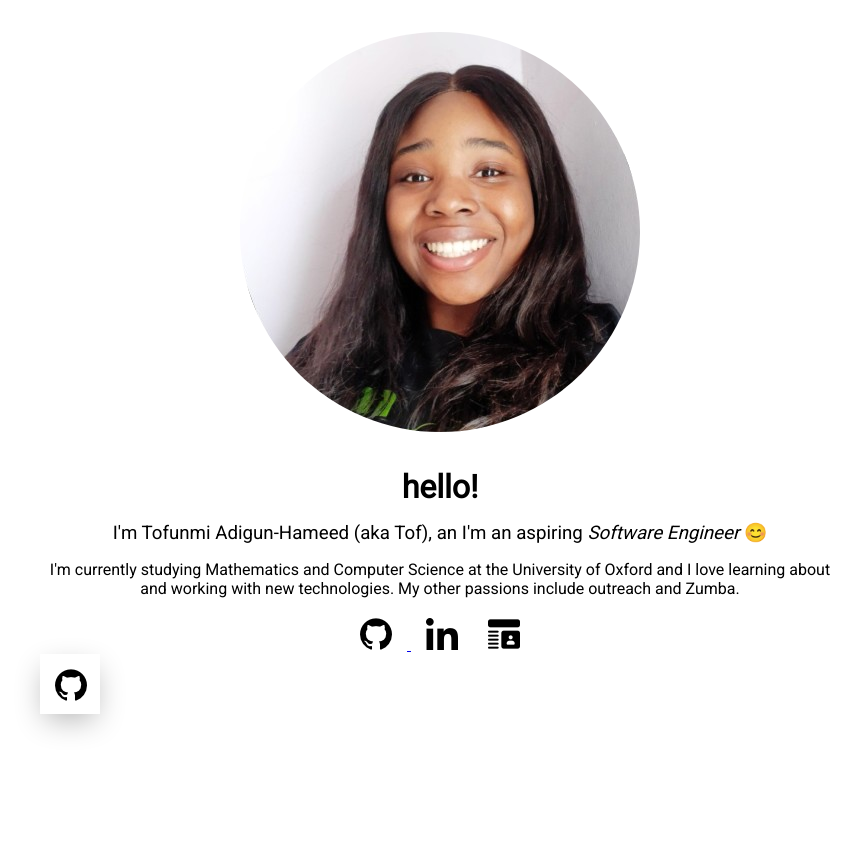
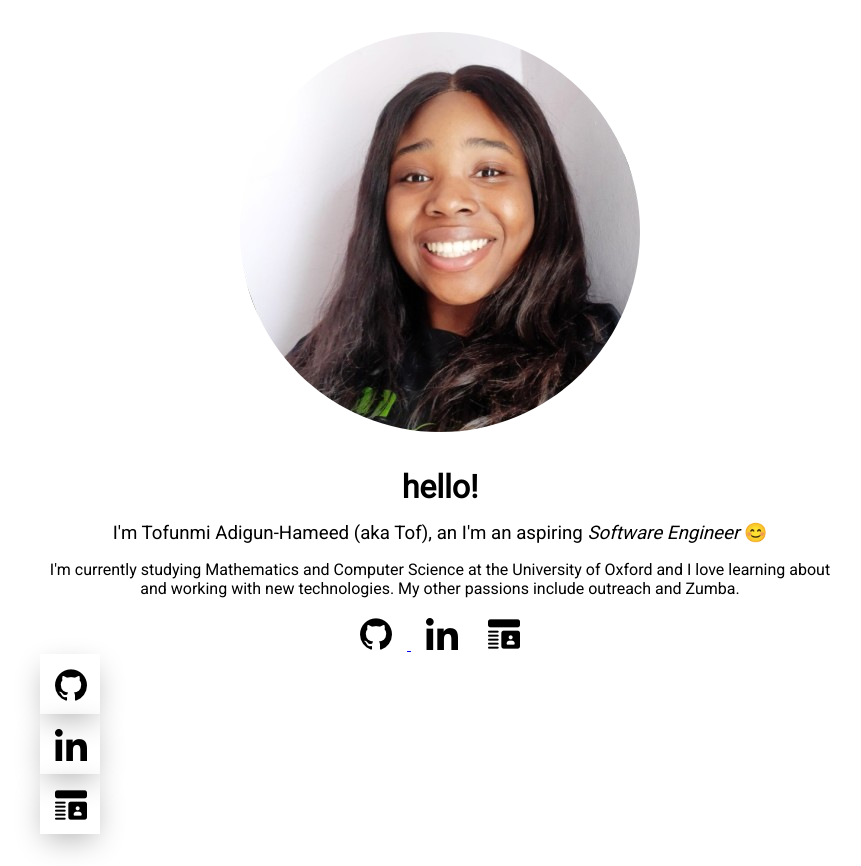
Before and after one commit to tof-tof/my-website, a React (Create React App) app: page / in a window 1280 px wide. Shown: the whole page, without its empty margins (200-1061 px from the left). Before the commit the page ends 800 px from the top, so only its background shows below. Built offline with nearby package versions, Linux system fonts and the light colour scheme.

Commit message:
three animates icons

```diff
--- a/src/App.js
+++ b/src/App.js
@@ -33,10 +33,13 @@ function App() {
         style={{ transform: props.xys.interpolate(trans) }}
       >
         <a href="https://github.com/tof-tof"> <img className="pad-out" src="../github.png" alt="github" /> </a>
-        <a href= "https://www.linkedin.com/in/tofunmi-adigun-hameed/"><img className="pad-out" src="../linkedin.png" alt="linkedIn" /></a>
+        <a href="https://www.linkedin.com/in/tofunmi-adigun-hameed/" ><img className="pad-out" src="../linkedin.png" alt="linkedIn" /></a>
         <a href="" ><img className="pad-out" src="../profile.png" alt="cv" /></a>
       </animated.div>
-      <Hover />
+      <Hover href={"https://github.com/tof-tof"} src={"../github.png"} alt={"github"} />
+      <Hover href={"https://www.linkedin.com/in/tofunmi-adigun-hameed/"} src={"../linkedin.png"} alt={"linkedIn"} />
+      <Hover href={""} src={"../profile.png"} alt={"cv"} />
+
     </div>
   );
 }
--- a/src/Hover.js
+++ b/src/Hover.js
@@ -4,16 +4,17 @@ import { useSpring, animated } from 'react-spring'
 const calc = (x, y) => [-(y - window.innerHeight / 2) / 20, (x - window.innerWidth / 2) / 20, 1.1]
 const trans = (x, y, s) => `perspective(600px) rotateX(${x}deg) rotateY(${y}deg) scale(${s})`
 
-export default function Hover() {
-  const [props, set] = useSpring(() => ({ xys: [0, 0, 1], config: { mass: 5, tension: 350, friction: 40 } }))
+export default function Hover(props) {
+  const [aProps, set] = useSpring(() => ({ xys: [0, 0, 1], config: { mass: 5, tension: 350, friction: 40 } }))
   return (
       <animated.div
       className="git-hub"
       onMouseMove={({ clientX: x, clientY: y }) => set({ xys: calc(x, y) })}
       onMouseLeave={() => set({ xys: [0, 0, 1] })}
-      style={{ transform: props.xys.interpolate(trans) }}
+      style={{ transform: aProps.xys.interpolate(trans) }}
       >
-        <a href="https://github.com/tof-tof"> <img className="pad-out" src="../github.png" alt="github" /> </a>
+        <a href={props.href}> <img className="pad-out" src={props.src} alt={props.alt} /> </a>
       </animated.div>
   )
 }
+//        <a href="https://github.com/tof-tof"> <img className="pad-out" src="../github.png" alt="github" /> </a>
```
